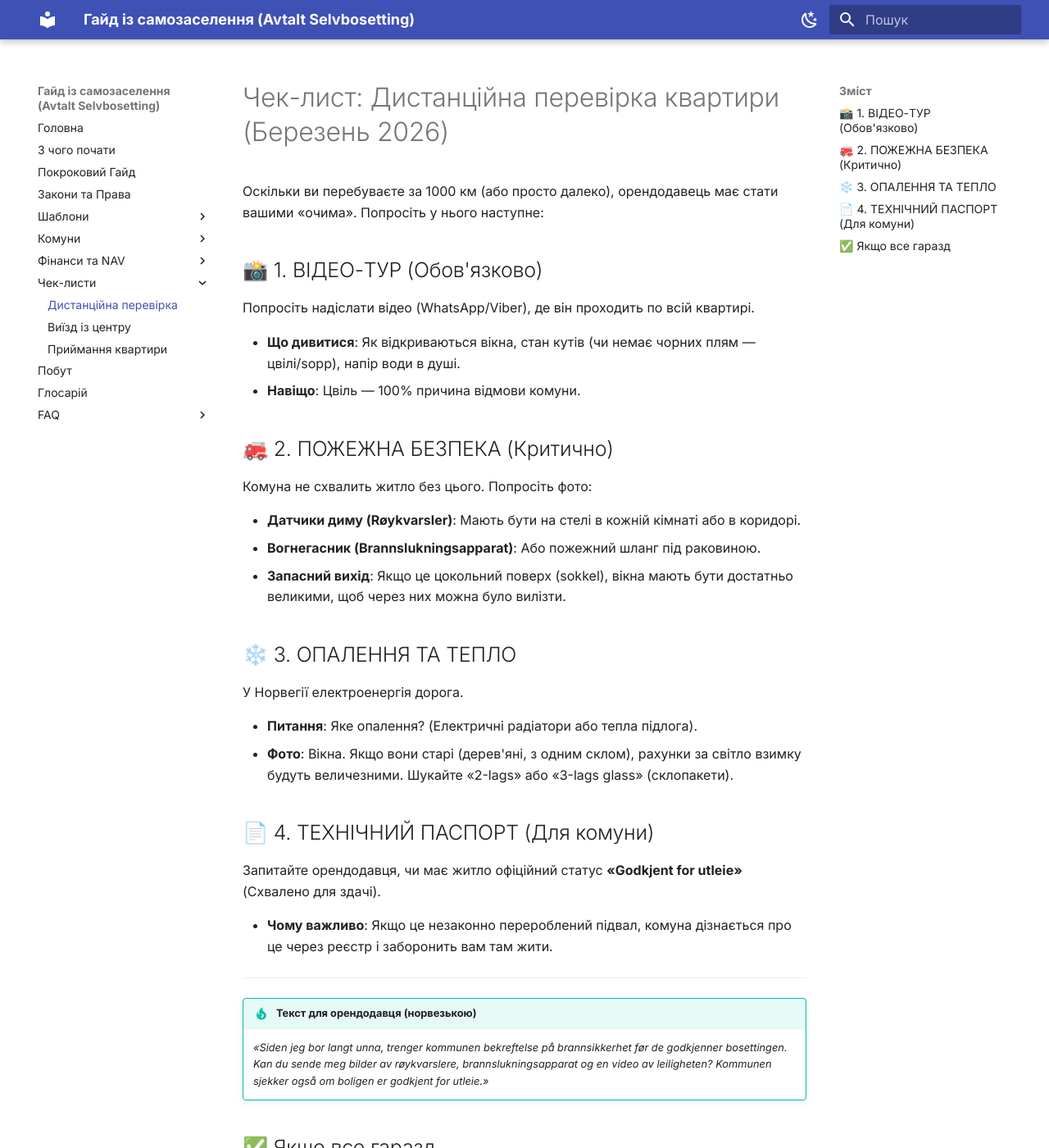
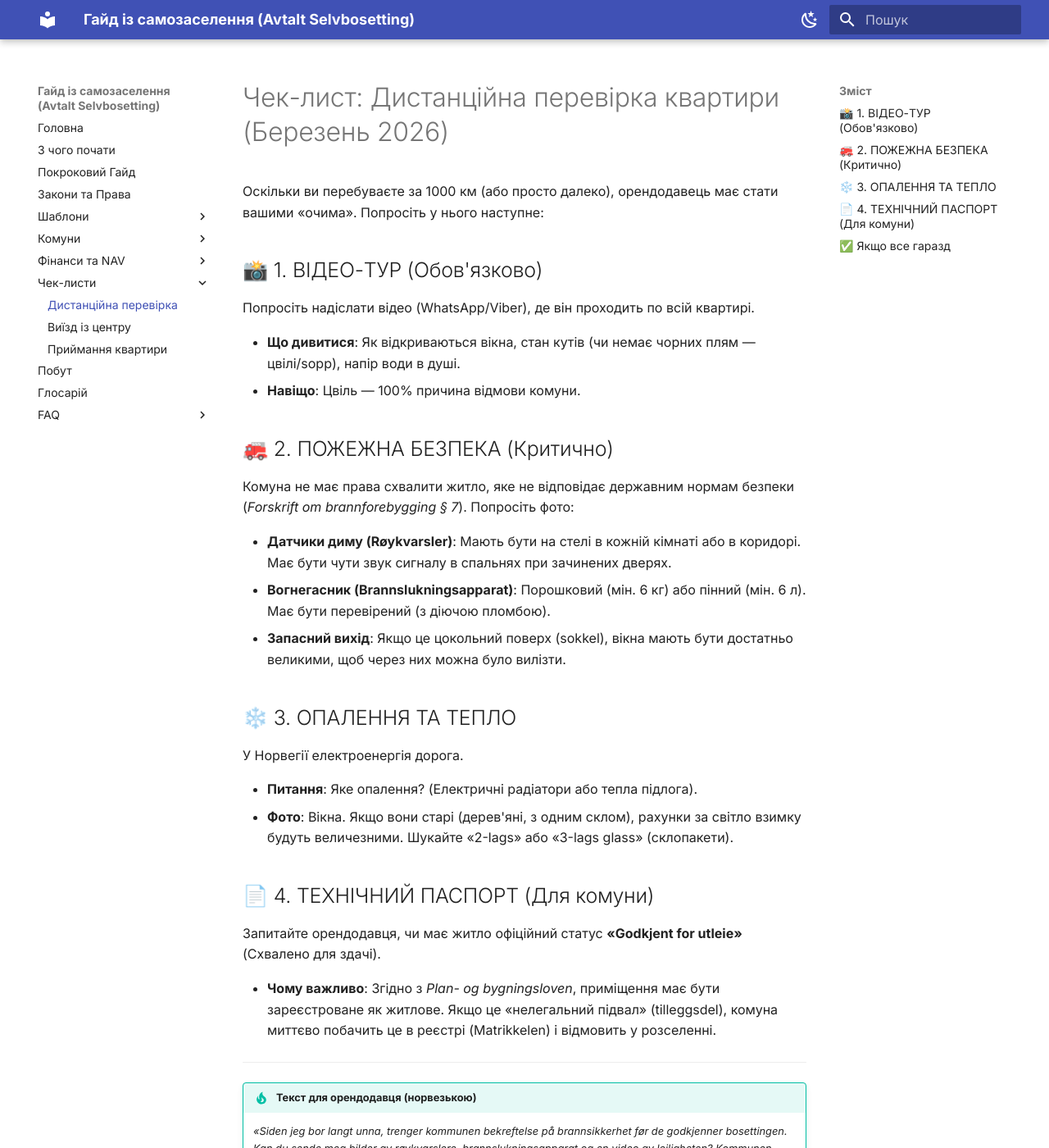
Before and after one commit to murasamadsp/selvbosetting, an MkDocs documentation site: the page built from docs/checklists/remote-check.md, in a window 1280 px wide and 1400 px high. Shown: the whole window at 82% size. Built offline with MkDocs 1.6.1 and Material for MkDocs 9.7.7, drawn with Linux system fonts in a browser that asks for light colours.

Commit message:
ссылки

```diff
--- a/docs/checklists/remote-check.md
+++ b/docs/checklists/remote-check.md
@@ -11,10 +11,10 @@
 
 ## 🚒 2. ПОЖЕЖНА БЕЗПЕКА (Критично)
 
-Комуна не схвалить житло без цього. Попросіть фото:
+Комуна не має права схвалити житло, яке не відповідає державним нормам безпеки (*Forskrift om brannforebygging § 7*). Попросіть фото:
 
-- **Датчики диму (Røykvarsler)**: Мають бути на стелі в кожній кімнаті або в коридорі.
-- **Вогнегасник (Brannslukningsapparat)**: Або пожежний шланг під раковиною.
+- **Датчики диму (Røykvarsler)**: Мають бути на стелі в кожній кімнаті або в коридорі. Має бути чути звук сигналу в спальнях при зачинених дверях.
+- **Вогнегасник (Brannslukningsapparat)**: Порошковий (мін. 6 кг) або пінний (мін. 6 л). Має бути перевірений (з діючою пломбою).
 - **Запасний вихід**: Якщо це цокольний поверх (sokkel), вікна мають бути достатньо великими, щоб через них можна було вилізти.
 
 ## ❄️ 3. ОПАЛЕННЯ ТА ТЕПЛО
@@ -28,7 +28,7 @@
 
 Запитайте орендодавця, чи має житло офіційний статус **«Godkjent for utleie»** (Схвалено для здачі).
 
-- **Чому важливо**: Якщо це незаконно перероблений підвал, комуна дізнається про це через реєстр і заборонить вам там жити.
+- **Чому важливо**: Згідно з *Plan- og bygningsloven*, приміщення має бути зареєстроване як житлове. Якщо це «нелегальний підвал» (tilleggsdel), комуна миттєво побачить це в реєстрі (Matrikkelen) і відмовить у розселенні.
 
 ______________________________________________________________________
 
@@ -38,6 +38,6 @@ ______________________________________________________________________
 
 ## ✅ Якщо все гаразд
 
-Квартира пройшла перевірку — надсилайте матеріали в комуну разом із [запитом на Avtalt Selvbosetting](../guide/index.md#крок-3-запит-у-комуну-kvalifiseringssenter).
+Квартира пройшла перевірку — надсилайте матеріали в комуну разом із [запитом на Avtalt Selvbosetting](../guide/index.md#3-kvalifiseringssenter).
 
 Якщо комуна схвалила — переходьте до [Чек-листу виїзду з центру](leaving-mottak.md).
```
Also changed, not shown: docs/daily.md (+1 -1 lines).
